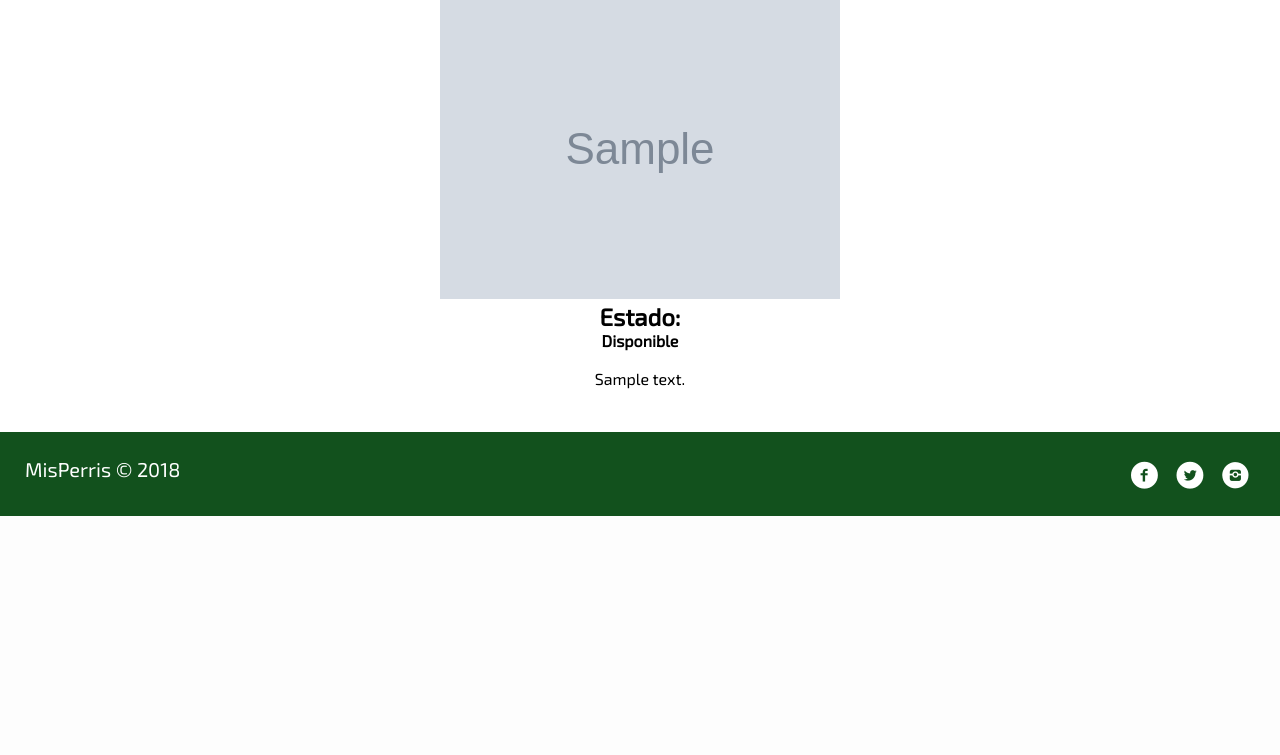
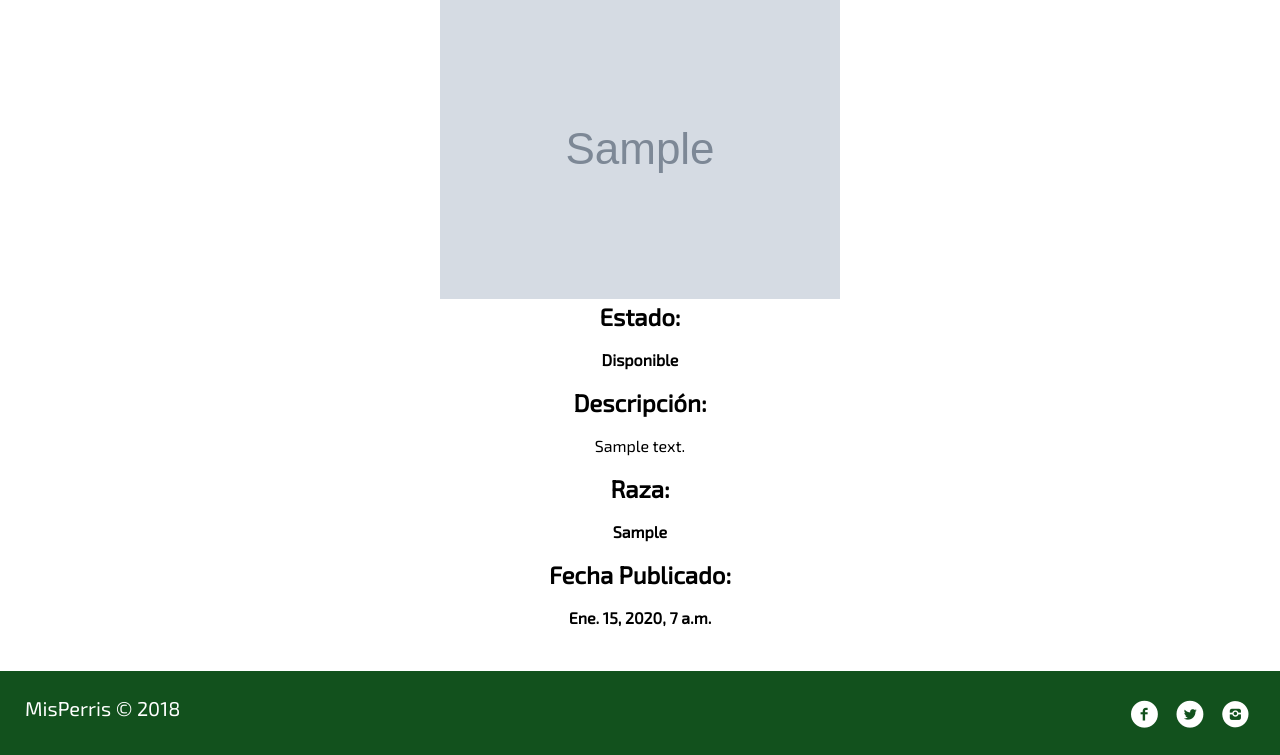
Before and after one commit to VictorAliaga/MisPerris, a Django app: page /perrito/1/ in a window 1280 px wide. Shown: the part 471-1226 px from the top of the page. Before the commit the page ends 987 px from the top, so only its background shows below. Run offline with Django 3.2, Linux system fonts and the light colour scheme; tables that the repository leaves empty hold one stand-in row (values such as "Sample post"); grey boxes marked "Sample" are stand-in pictures.

Commit message:
Arregla Filtro Estado a Mascotas

```diff
--- a/adopcionperros/templates/adopcionperros/perrito_detalle.html
+++ b/adopcionperros/templates/adopcionperros/perrito_detalle.html
@@ -3,8 +3,10 @@
         <article>
             <h2><a href="" style="text-decoration: none;">{{ mascotas.NombreMascota }}</a></h2><br>
                 <img src="{{ mascotas.Imagen.url }}"><br>
-                <h2>Estado:</h2><h4>{{ mascotas.Estado }}</h4><br>
-            <p>{{ mascotas.Descripcion|linebreaksbr }}</p><br>
+                <h2>Estado:</h2><br><h4>{{ mascotas.Estado }}</h4><br>
+                <h2>Descripción:</h2><br><p>{{ mascotas.Descripcion|linebreaksbr }}</p><br>
+            <h2>Raza:</h2><br><h4>{{ mascotas.RazaPredominante }}</h4><br>
+            <h2>Fecha Publicado:</h2><br><h4>{{ mascotas.FechaPublicado }}</h4><br>
             {% if user.is_authenticated %}
             <button class="adoptar" type="button">ADOPTAME</button>
             {% endif %}
--- a/adopcionperros/views.py
+++ b/adopcionperros/views.py
@@ -73,7 +73,7 @@ def logout_view(request):
 # Vista de la lista de mascotas /mascotas/ donde estan todas las mascotas de la pagina
 # Nota: se adapto el codigo a la version actual de django
 def mascotas_view(request):
-    masco = Mascotas.objects.filter(FechaPublicado__lte=timezone.now()).order_by('FechaPublicado')
+    masco = Mascotas.objects.filter(Estado="Disponible")
     ctx = {'mascota': masco}
     return render(request,'adopcionperros/mascotas.html',ctx)
 
```
